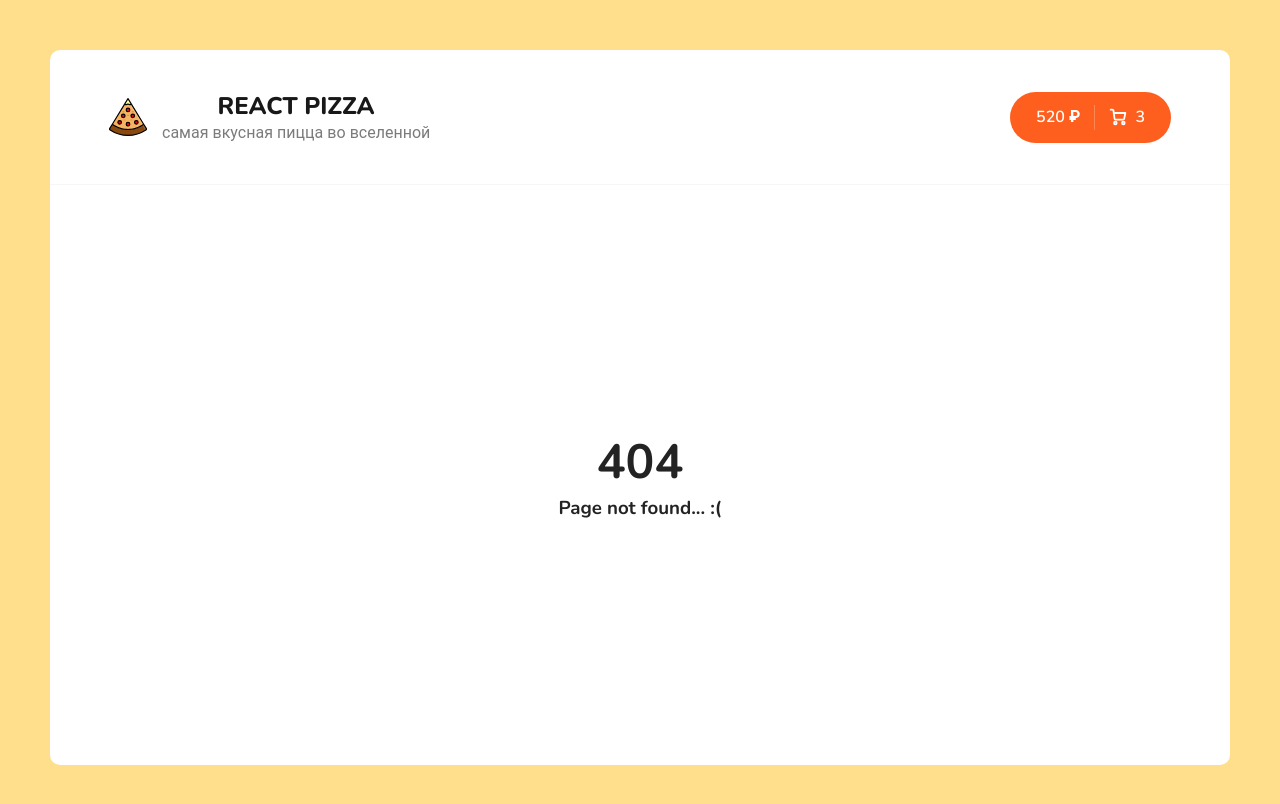
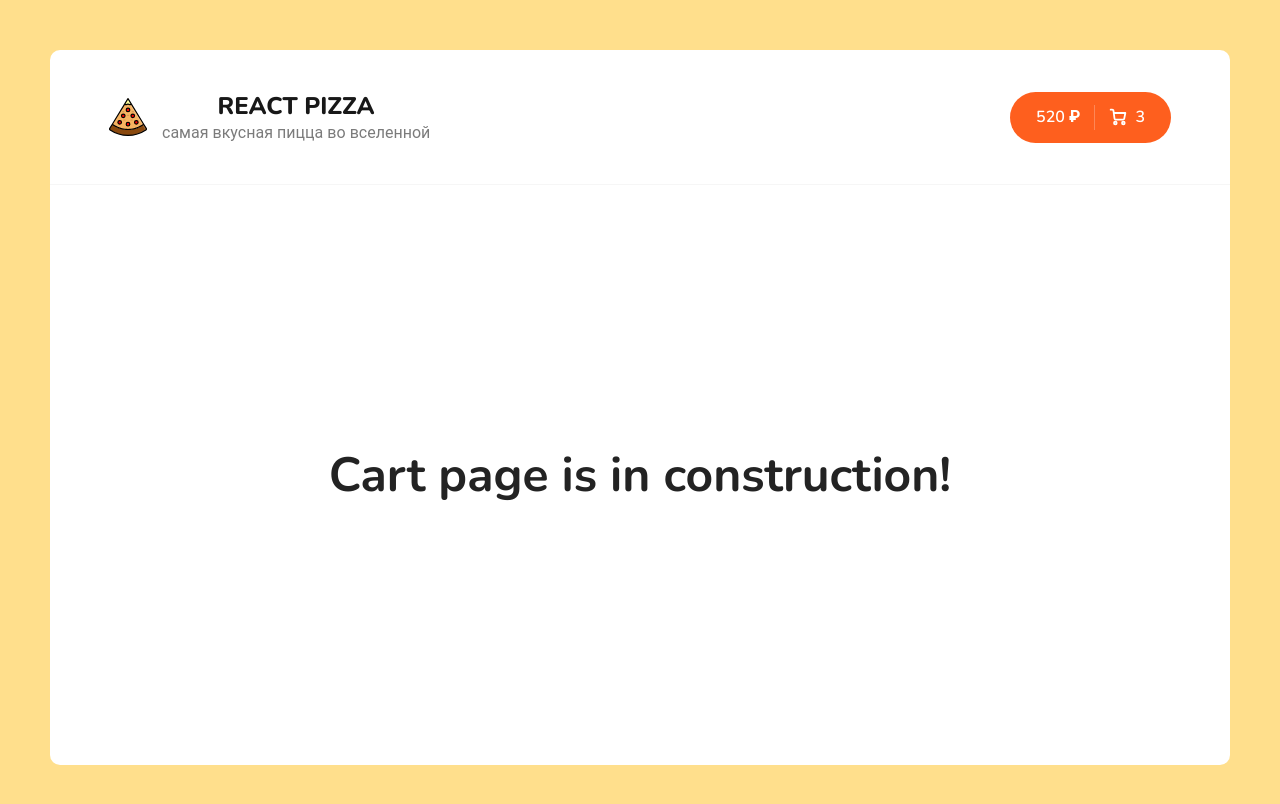
Before and after one commit to andbudha/react-pizza, a React (Create React App) app: page /cart in a window 1280 px wide. Before the commit this address had no page. Shown: the top 804 px of the page. Built offline with nearby package versions, Linux system fonts and the light colour scheme.

Commit message:
Cart page added/navigation updated

```diff
--- a/src/App.js
+++ b/src/App.js
@@ -5,6 +5,7 @@ import { Header } from './components/Header/Header';
 import { Home } from './components/pages/Home/Home';
 import { NotFound } from './components/pages/NotFound/NotFound';
 import { Route, Routes } from 'react-router-dom';
+import { Cart } from './components/pages/Cart/Cart';
 
 function App() {
   return (
@@ -14,6 +15,7 @@ function App() {
         <div className="content">
           <Routes>
             <Route path="/" element={<Home />} />
+            <Route path="/cart" element={<Cart />} />
             <Route path="*" element={<NotFound />} />
           </Routes>
         </div>
--- a/src/components/Header/Header.jsx
+++ b/src/components/Header/Header.jsx
@@ -17,7 +17,7 @@ export const Header = (props) => {
         </Link>
 
         <div className="header__cart">
-          <a href="/cart.html" className="button button--cart">
+          <Link to="/cart" className="button button--cart">
             <span>520 ₽</span>
             <div className="button__delimiter"></div>
             <svg
@@ -50,7 +50,7 @@ export const Header = (props) => {
               />
             </svg>
             <span>3</span>
-          </a>
+          </Link>
         </div>
       </div>
     </div>
--- /dev/null
+++ b/src/components/pages/Cart/Cart.jsx
@@ -0,0 +1,11 @@
+// @flow
+import * as React from 'react';
+import styles from './Cart.module.css';
+
+export const Cart = (props) => {
+  return (
+    <div className={styles.not_found_box}>
+      <h1>Cart page is in construction!</h1>
+    </div>
+  );
+};
--- /dev/null
+++ b/src/components/pages/Cart/Cart.module.css
@@ -0,0 +1,14 @@
+* {
+  margin: 0;
+  padding: 0;
+  box-sizing: border-box;
+}
+
+.not_found_box {
+  min-height: 500px;
+  min-width: 400px;
+  display: flex;
+  flex-direction: column;
+  justify-content: center;
+  align-items: center;
+}
```
